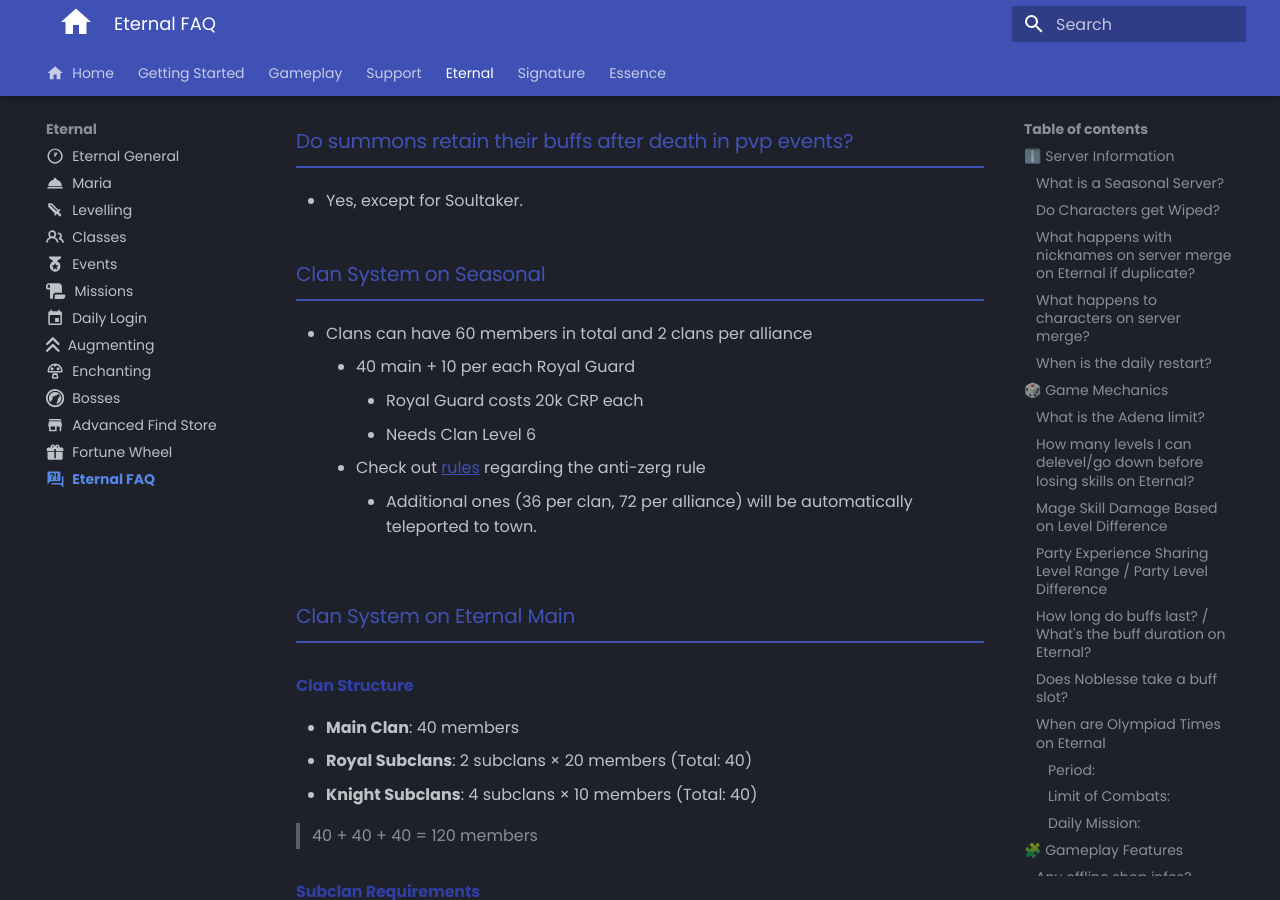
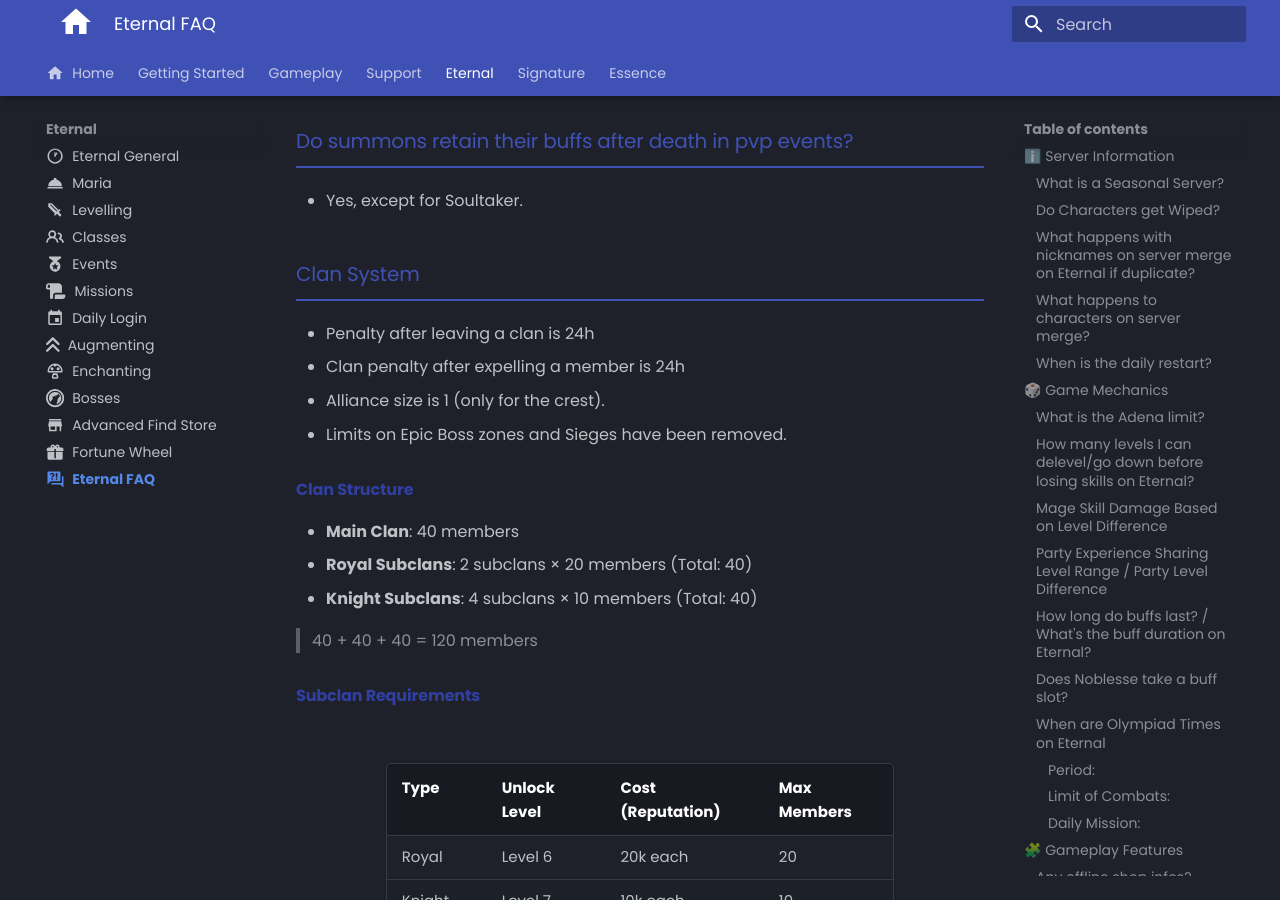
Before and after one commit to tab1-web/faq, an MkDocs documentation site: the page built from docs/eternal/faq.md, in a window 1280 px wide and 900 px high, scrolled down 3827 px. Built offline with MkDocs 1.6.1 and Material for MkDocs 9.7.7, drawn with Linux system fonts in a browser that asks for light colours; some web fonts are replaced; comment, search, counter and statistics services are not loaded.

Commit message:
removing antizerg rule and editing clan specific infos, adding valentines event to eternal

```diff
--- a/docs/eternal/faq.md
+++ b/docs/eternal/faq.md
@@ -112,19 +112,18 @@
 ### Do summons retain their buffs after death in pvp events?
 - Yes, except for Soultaker.
 
-### Clan System on Seasonal
-- Clans can have 60 members in total and 2 clans per alliance
-    - 40 main + 10 per each Royal Guard
-        - Royal Guard costs 20k CRP each
-        - Needs Clan Level 6
-    - Check out [rules](/faq/support/rules) regarding the anti-zerg rule
-        - Additional ones (36 per clan, 72 per alliance) will be automatically teleported to town.
+### Clan System
 
-### Clan System on Eternal Main
+- Penalty after leaving a clan is 24h
+- Clan penalty after expelling a member is 24h
+- Alliance size is 1 (only for the crest).
+- Limits on Epic Boss zones and Sieges have been removed.
+
 #### **Clan Structure**
 - **Main Clan**: 40 members
 - **Royal Subclans**: 2 subclans × 20 members (Total: 40)
 - **Knight Subclans**: 4 subclans × 10 members (Total: 40)
+
 
 > 40 + 40 + 40 = 120 members
 
--- a/docs/eternal/js/timer.js
+++ b/docs/eternal/js/timer.js
@@ -18,6 +18,7 @@
     { target: "2026-01-25T18:00:00Z", pastText: "FIRST CASTLE SIEGES HAVE BEGUN!", showSeconds: false },
     { target: "2026-01-30T18:00:00Z", pastText: "A GRADE MAMMON SERVICES ON!", showSeconds: false },
     { target: "2026-02-09T20:30:00Z", pastText: "OLYMPIAD CYCLE IS LIVE!", showSeconds: false },
+    { target: "2026-02-11T18:00:00Z", pastText: "VALENTINES EVENT ON!", showSeconds: false },
     { target: "2026-02-13T18:00:00Z", pastText: "S GRADE MAMMON SERVICES ON!", showSeconds: false },
     { target: "2026-02-16T00:00:00Z", pastText: "FIRST HEROES HAVE ARRIVED!", showSeconds: false },
     { target: "2026-02-25T18:00:00Z", pastText: "STAGE 2 IS LIVE! x10, B-GRADE IN SHOP", showSeconds: false },
```
Also changed, not shown: docs/eternal/general.md (+8 -2 lines), docs/support/rules.md (+0 -16 lines).
